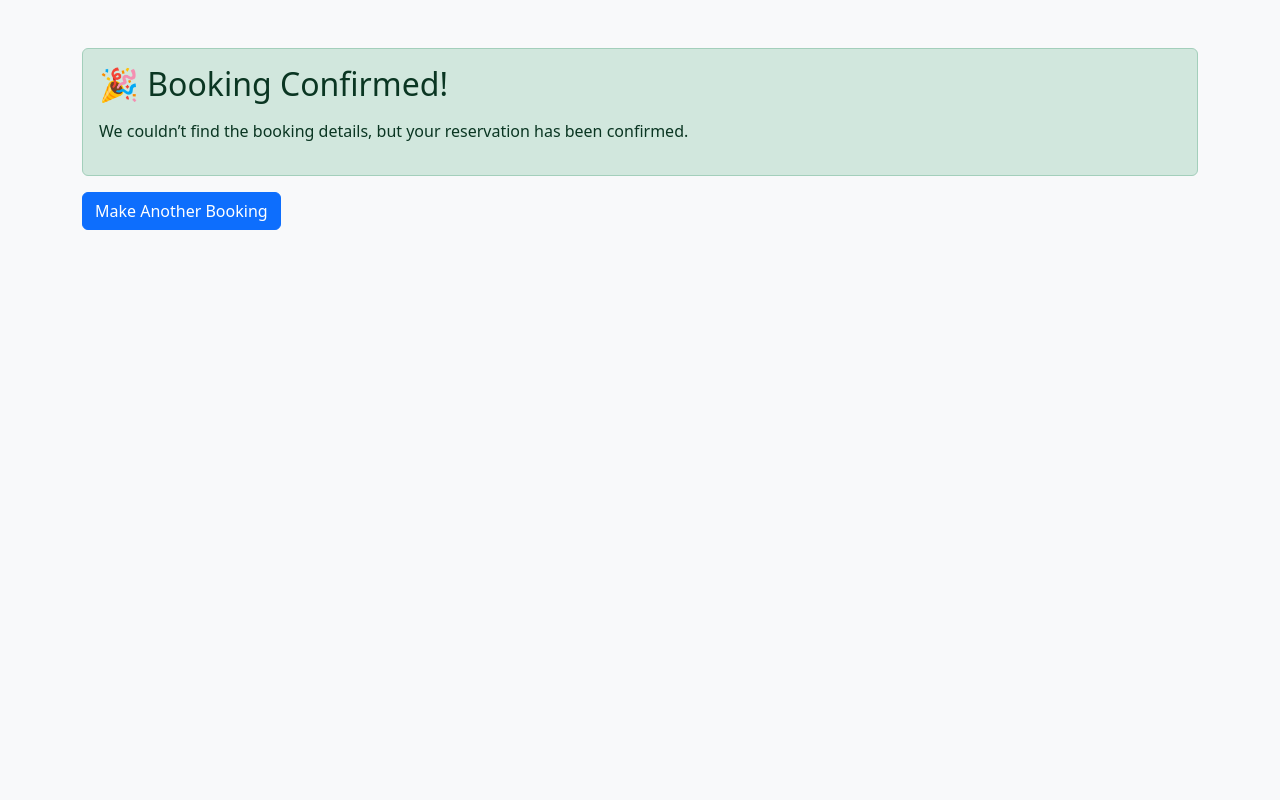
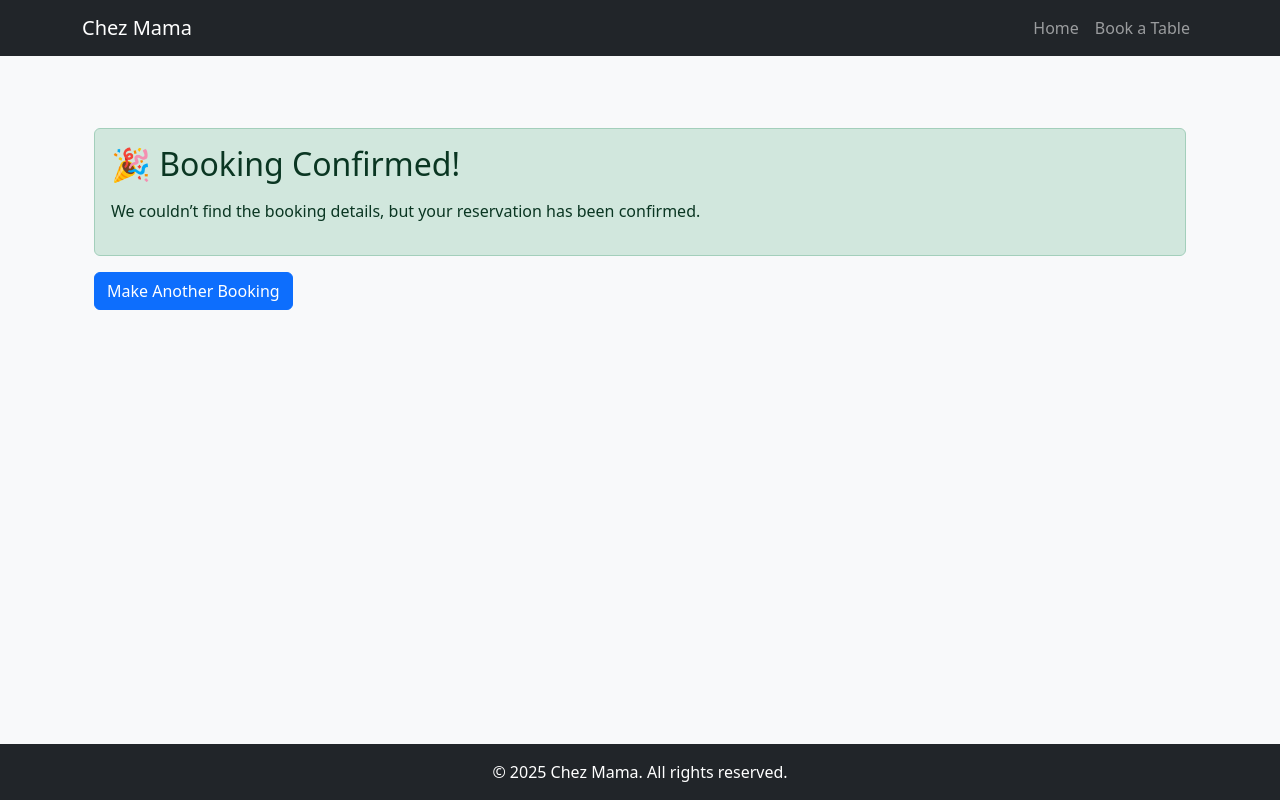
Before and after one commit to Vinsengi/restaurant-booking-app, a Django app: page /booking-success/ in a window 1280 px wide. Run offline with Django 5.2, Linux system fonts and the light colour scheme.

Commit message:
Add base.html

```diff
--- /dev/null
+++ b/bookings/templates/bookings/base.html
@@ -0,0 +1,66 @@
+{% load static %}
+<!DOCTYPE html>
+<html lang="en">
+<head>
+    <meta charset="UTF-8">
+    <meta name="viewport" content="width=device-width, initial-scale=1.0">
+    <title>Chez Mama | {% block title %}Home{% endblock %}</title>
+
+    <!-- Bootstrap 5 CSS -->
+    <link href="https://cdn.jsdelivr.net/npm/bootstrap@5.3.0/dist/css/bootstrap.min.css" rel="stylesheet">
+
+    <!-- Optional custom CSS -->
+    <link rel="stylesheet" href="{% static 'css/styles.css' %}">
+
+    {% block extra_head %}{% endblock %}
+</head>
+<body class="bg-light d-flex flex-column min-vh-100">
+
+    <!-- Navbar -->
+    <nav class="navbar navbar-expand-lg navbar-dark bg-dark">
+        <div class="container">
+            <a class="navbar-brand" href="{% url 'home' %}">Chez Mama</a>
+            <button class="navbar-toggler" type="button" data-bs-toggle="collapse" data-bs-target="#navbarNav">
+                <span class="navbar-toggler-icon"></span>
+            </button>
+            <div class="collapse navbar-collapse" id="navbarNav">
+                <ul class="navbar-nav ms-auto">
+                    <li class="nav-item"><a class="nav-link" href="{% url 'home' %}">Home</a></li>
+                    <li class="nav-item"><a class="nav-link" href="{% url 'public_booking' %}">Book a Table</a></li>
+                    {% comment %} <li class="nav-item"><a class="nav-link" href="{% url 'menu' %}">Menu</a></li>
+                    <li class="nav-item"><a class="nav-link" href="{% url 'cancel_booking' %}">Cancel</a></li> {% endcomment %}
+                </ul>
+            </div>
+        </div>
+    </nav>
+
+    <!-- Page Content -->
+    <main class="flex-grow-1 py-4">
+        <div class="container">
+            {% if messages %}
+                {% for message in messages %}
+                    <div class="alert alert-{{ message.tags }} alert-dismissible fade show" role="alert">
+                        {{ message }}
+                        <button type="button" class="btn-close" data-bs-dismiss="alert" aria-label="Close"></button>
+                    </div>
+                {% endfor %}
+            {% endif %}
+
+            {% block content %}
+            <!-- Page-specific content goes here -->
+            {% endblock %}
+        </div>
+    </main>
+
+    <!-- Footer -->
+    <footer class="bg-dark text-white text-center py-3 mt-auto">
+        <div class="container">
+            &copy; {{ year|default:"2025" }} Chez Mama. All rights reserved.
+        </div>
+    </footer>
+
+    <!-- Bootstrap JS Bundle (includes Popper) -->
+    <script src="https://cdn.jsdelivr.net/npm/bootstrap@5.3.0/dist/js/bootstrap.bundle.min.js"></script>
+    {% block extra_js %}{% endblock %}
+</body>
+</html>
--- a/bookings/templates/bookings/booking_success.html
+++ b/bookings/templates/bookings/booking_success.html
@@ -1,12 +1,11 @@
-<!DOCTYPE html>
-<html lang="en">
-<head>
-    <meta charset="UTF-8">
-    <title>Booking Successful</title>
-    <link href="https://cdn.jsdelivr.net/npm/bootstrap@5.3.0/dist/css/bootstrap.min.css" rel="stylesheet">
-</head>
-<body class="bg-light py-5">
-<div class="container">
+{% extends "bookings/base.html" %}
+
+{% load static %}
+
+{% block title %}Booking Successful{% endblock %}
+
+{% block content %}
+<div class="container bg-light py-5">
     <div class="alert alert-success">
         <h2 class="mb-3">🎉 Booking Confirmed!</h2>
 
@@ -24,5 +23,4 @@
 
     <a href="{% url 'public_booking' %}" class="btn btn-primary">Make Another Booking</a>
 </div>
-</body>
-</html>
+{% endblock %}
--- a/bookings/urls.py
+++ b/bookings/urls.py
@@ -2,6 +2,7 @@ from django.urls import path
 from . import views
 
 urlpatterns = [
+    path('', views.home, name='home'),
     path('book/', views.public_booking_view, name='public_booking'),
     path('booking-success/', views.booking_success, name='booking_success'),
 
--- a/bookings/views.py
+++ b/bookings/views.py
@@ -183,3 +183,7 @@ def booking_success(request):
         'bookings/booking_success.html',
         {'booking': booking}
     )
+
+
+def home(request):
+    return render(request, 'bookings/home.html')
```
Also changed, not shown: bookings/templates/bookings/booking_form.html (+7 -10 lines), bookings/templates/bookings/home.html (added, +11 -0 lines), restaurant_booking/settings.py (+14 -2 lines).
